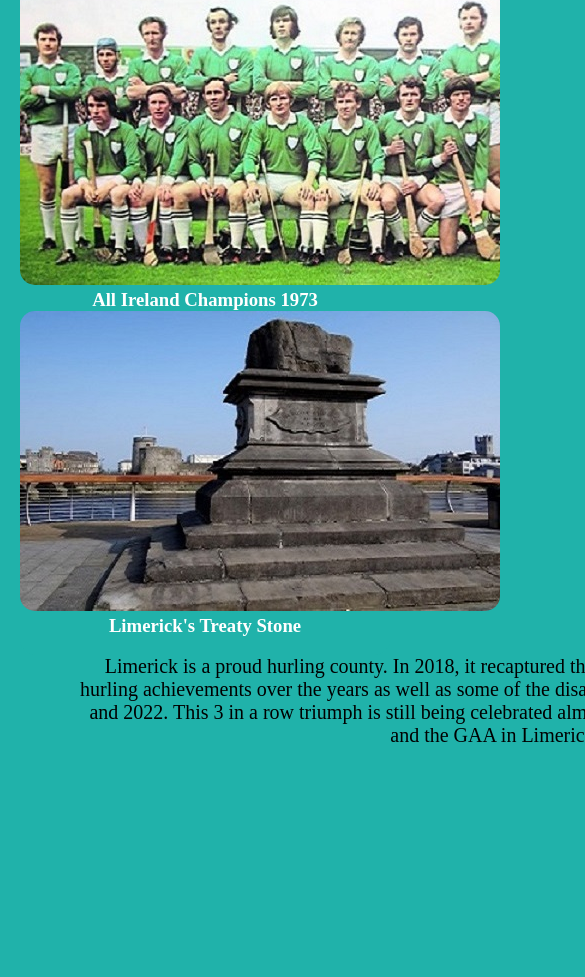
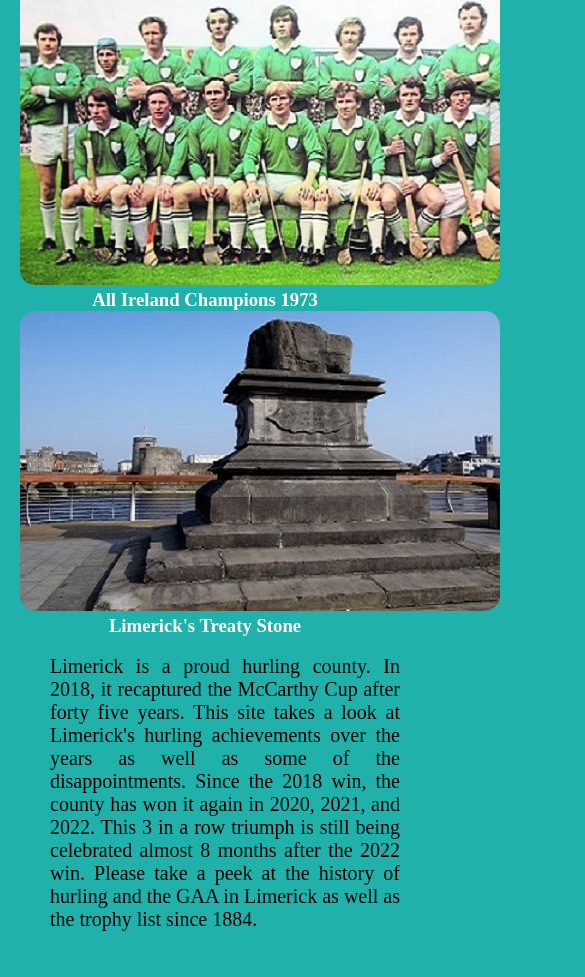
Before and after one commit to patjhickey/Web_design_Assignment_UCD, a plain HTML site: page index.html in a window 390 px wide. Shown: the part 539-1516 px from the top of the page, 585 px wide, since content can reach past the window. Before the commit the page ends 1332 px from the top, so only its background shows below. Drawn offline with Linux system fonts and the light colour scheme.

Commit message:
Add files via upload

```diff
--- a/main.css
+++ b/main.css
@@ -54,11 +54,12 @@
 
 
 .narrative {
-width:1200px;
+  display:flex;
+width:1000px;
 text-align:center;
 font-size: 20px;
 margin-left:80px;
-margin-right:80px;
+margin-right:100px;
 padding-right:80px;
 }
 
@@ -131,16 +132,6 @@ table {
 
 
 
-
-
-
-
-
-
-
-
-
-
 @media screen and (max-width:900px) {
   .outer-container {
     display:inline-block;
@@ -162,5 +153,15 @@ table {
       align-content: left;
 
     }
+    @media screen and (max-width:900px) {
+    .narrative {
+      display:flex;
+      width:480px;
+      text-align:justify;
+      font-size: 20px;
+      padding-left: 50px;
+      margin-left: 0;
+
+    }
 
 }
```
